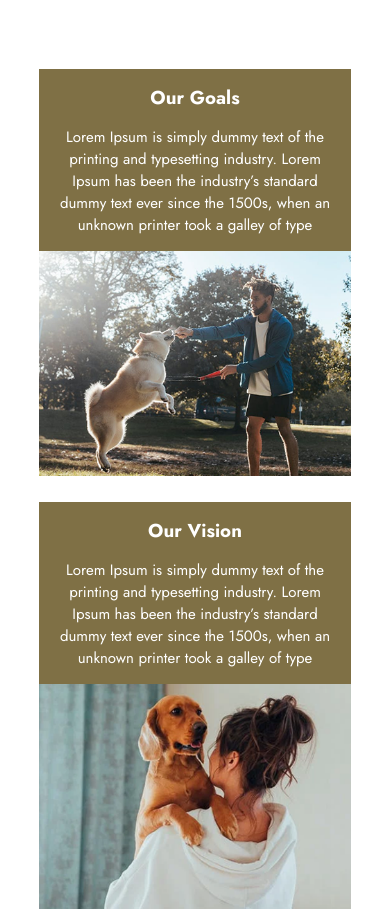
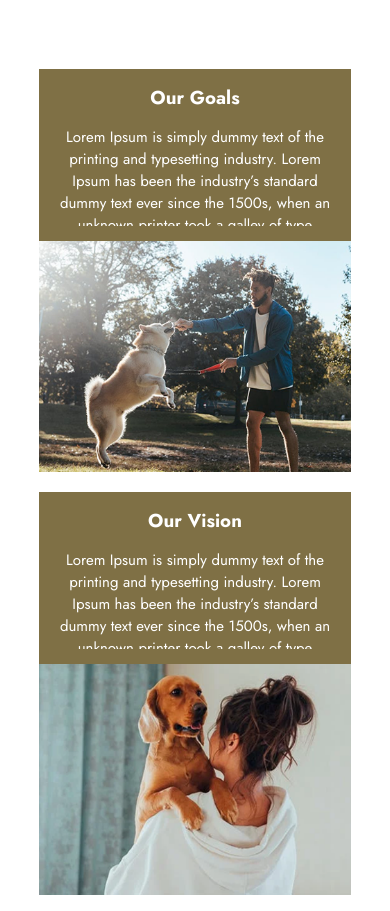
Before and after one commit to FraCuboni/proj-html-vuejs, a Vue app: page /about in a window 390 px wide. Shown: the part 1520-2431 px from the top of the page. Built offline with nearby package versions, Linux system fonts and the light colour scheme.

Commit message:
fix: fixed 'ourGoals section' in AppAbout

```diff
--- a/src/components/pages/AppAbout.vue
+++ b/src/components/pages/AppAbout.vue
@@ -233,7 +233,11 @@
     color: white;
 
     .col-img{
-      height: 55%;
+      height: 50%;
+
+      img{
+        height: 100%;
+      }
     }
 
     .col-txt{
@@ -321,6 +325,17 @@
 
 }
 
+// breakpoint fix txt
+@media screen and (max-width: 1235px) {
+  .col-txt{
+    p.small{
+
+      height: 100px;
+      overflow: auto;
+    }
+  }
+}
+
 // tablet
 @media screen and (max-width: 1031px){
 
@@ -374,12 +389,12 @@
   .container.fne{
     text-align: center;
   .box{
-    width: 80%;
-    order: 2;
+    display: none;
   }
   .paragraph{
     width: 100%;
     order: 1;
+    display: none;
 
     h3{
       height: calc(100% / 4 - 5px);
```
